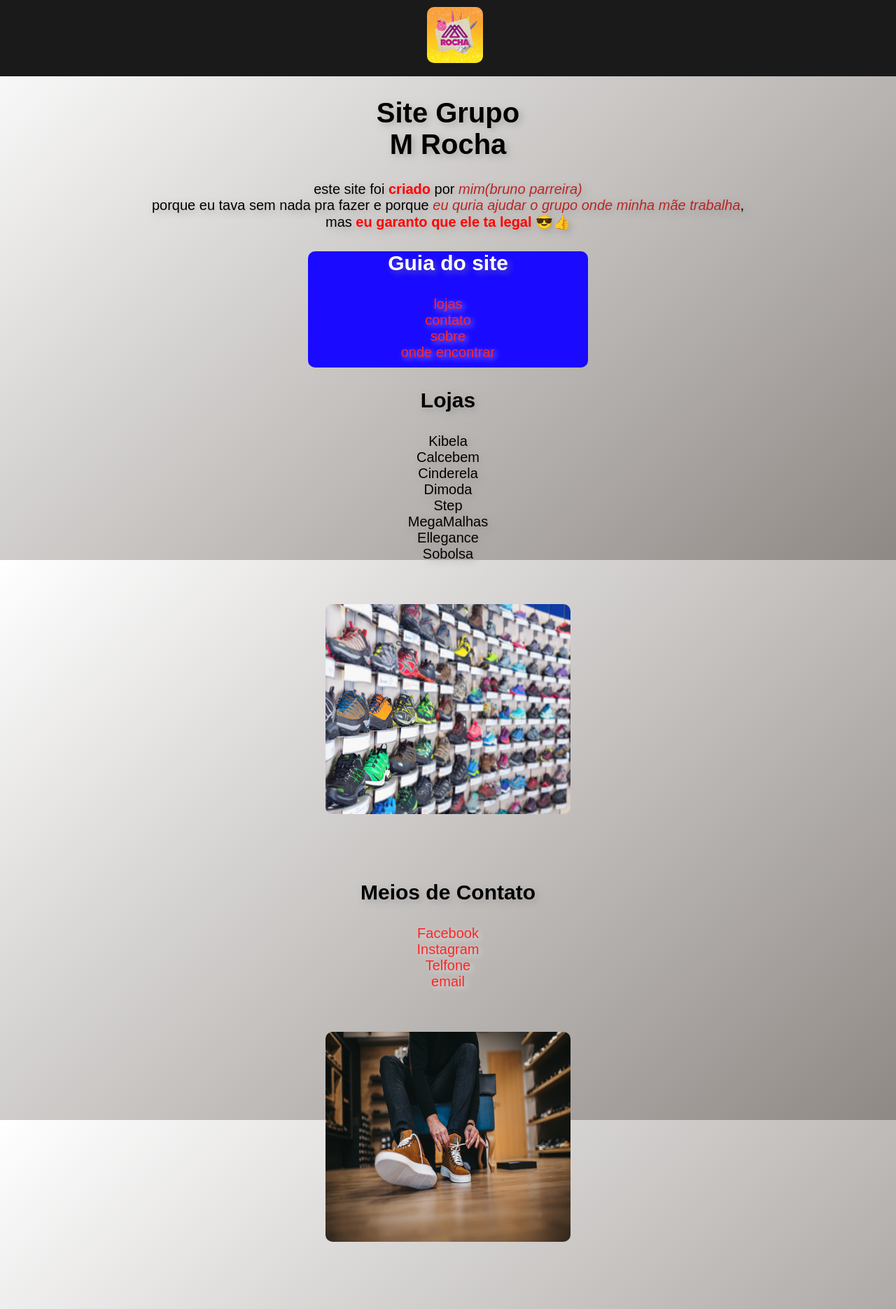
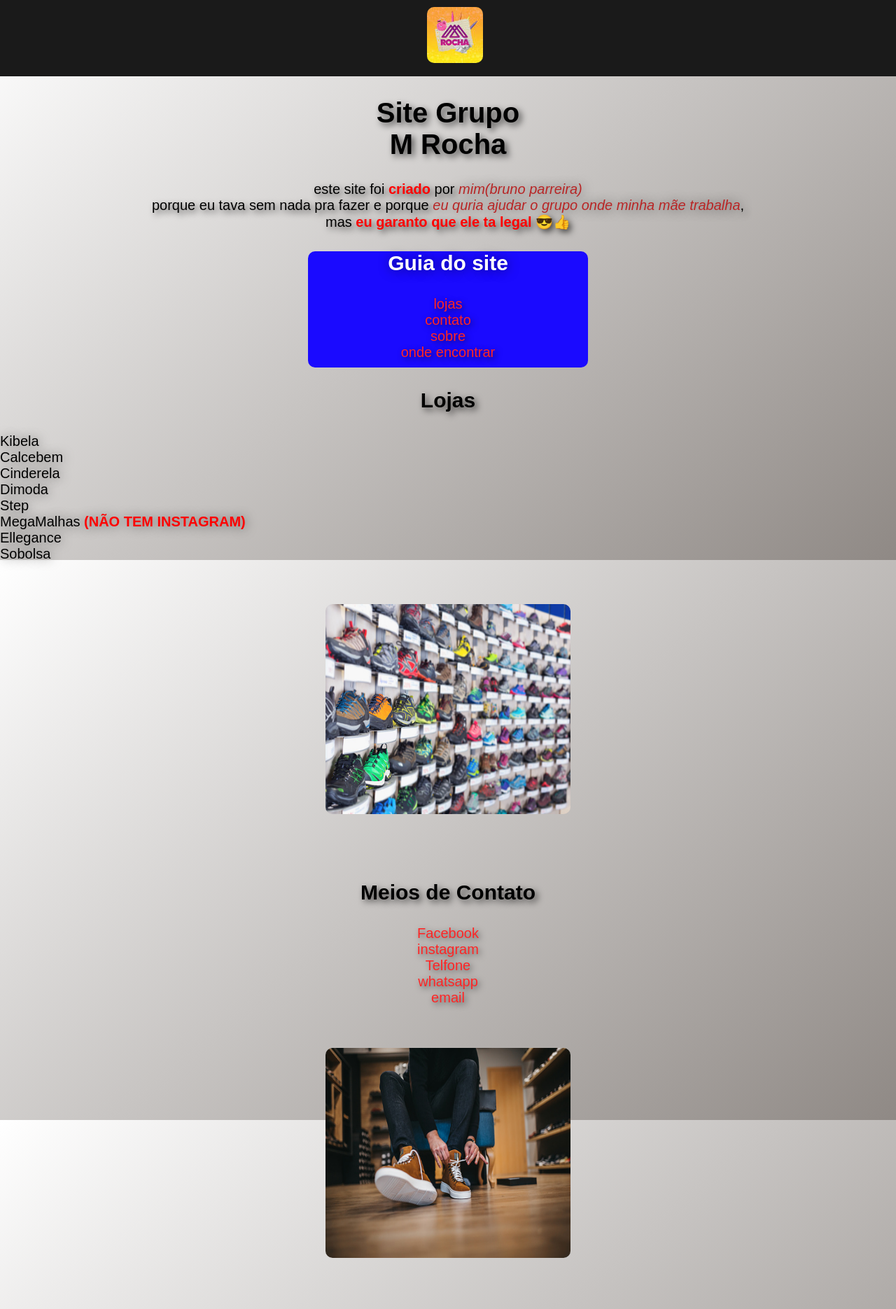
Before and after one commit to Brunin13/Brunin13.github.io, a PHP site: the page made by Mrocha Site/index.html in a window 1280 px wide. Shown: the top 1870 px of the page at 70% size. Run offline with PHP 8.4, Linux system fonts and the light colour scheme.

Commit message:
Add files via upload

```diff
--- a/Mrocha Site/index.html
+++ b/Mrocha Site/index.html
@@ -10,39 +10,40 @@
   </head>
   <body>
     <div id="barra">
-      <a href="https://www.instagram.com/grupom rochaa/" target="_blank"><img src="img/logo.jpg" alt="logotipo do Grupo M Rocha"></a>
+      <a target="_blank" rel="external" href="https://www.instagram.com/grupom rochaa/" target="_blank"><img src="img/logo.jpg" alt="logotipo do Grupo M Rocha"></a>
     </div>
     <div id="container">
       <h1>Site Grupo <br>M Rocha</h1>
       <p>este site foi <strong>criado</strong> por <em>mim(bruno parreira)</em><br> porque eu tava sem nada pra fazer e porque <em>eu quria ajudar o grupo onde minha mãe trabalha</em>,<br> mas <strong>eu garanto que ele ta legal</strong> 😎👍</p>
       <div class="guia">
         <h2>Guia do site</h2>
-        <a href="#lojas">lojas</a>
+        <a target="_blank" rel="external" href="#lojas">lojas</a>
         <br>
-        <a href="#contato">contato</a>
+        <a target="_blank" rel="external" href="#contato">contato</a>
         <br>
-        <a href="#sobre">sobre</a>
+        <a target="_blank" rel="external" href="#sobre">sobre</a>
         <br>
-        <a href="#onde-encontrar">onde encontrar</a>
+        <a target="_blank" rel="external" href="#onde-encontrar">onde encontrar</a>
       </div>
       <h2 id="lojas">Lojas</h2>
-      <ul>
-        <li>Kibela</li>
-        <li>Calcebem</li>
-        <li>Cinderela</li>
-        <li>Dimoda</li>
-        <li>Step</li>
-        <li>MegaMalhas</li>
-        <li>Ellegance</li>
-        <li>Sobolsa</li>
+      <ul id="align">
+        <li><a target="_blank" rel="external" href="https://instagram.com/lojakibella?igshid=YmMyMTA2M2Y=">Kibela</a></li>
+        <li><a target="_blank" rel="external" href="https://instagram.com/calcebemloja?igshid=YmMyMTA2M2Y=">Calcebem</a></li>
+        <li><a target="_blank" rel="external" href="https://instagram.com/cinderela.mrocha?igshid=YmMyMTA2M2Y=">Cinderela</a></li>
+        <li><a target="_blank" rel="external" href="https://instagram.com/rochadimoda?igshid=YmMyMTA2M2Y=">Dimoda</a></li>
+        <li><a target="_blank" rel="external" href="https://instagram.com/lojastep?igshid=YmMyMTA2M2Y=">Step</a></li>
+        <li>MegaMalhas <strong>(NÃO TEM INSTAGRAM)</strong></li>
+        <li><a target="_blank" rel="external" href="https://instagram.com/ellegancemrocha?igshid=YmMyMTA2M2Y=">Ellegance</a></li>
+        <li><a target="_blank" rel="external" href="https://instagram.com/sobolsamrocha?igshid=YmMyMTA2M2Y=">Sobolsa</a></li>
       </ul>
       <img src="img/prateleira-de-sapatos.jpg" alt="sapato">
       <h2 id="contato">Meios de Contato</h2>
       <ul>
-        <li><a href="https://pt-br.facebook.com/grupomrocha/" target="_blank">Facebook</a></li>
-        <li><a href="http://www.instagram.com/grupomrochaa" target="_blank">Instagram</a></li>
-        <li><a href="tel:+557532813344">Telfone</a></li>
-        <li><a href="mailto:grupomrocha@hotmail.com">email</a></li>
+        <li><a target="_blank" rel="external" href="https://pt-br.facebook.com/grupomrocha/" target="_blank">Facebook</a></li>
+        <li><a target="_blank" rel="external" href="http://www.instagram.com/grupomrochaa" target="_blank">instagram</a></li>
+          <li><a target="_blank" rel="external" href="tel:+557532813344">Telfone</a></li>
+        <li><a target="_blank" rel="external" href="https://wa.me/+557532813344">whatsapp</a></li>
+        <li><a target="_blank" rel="external" href="mailto:grupomrocha@hotmail.com"><p>email</p></a></li>
       </ul>
       <img src="img/provando-o-sapato.jpg" alt="sapato">
       <h2 id="sobre">Sobre</h2>
@@ -54,25 +55,25 @@ Trazendo moda para você desde 1980.</p>
 <h2 id="onde-encontrar">Onde encontrar</h2>
 <p>
 Encontre a loja mais próximo de você:
-<a href="#ancora1"><input type="button" id="btn" value="ative o javascript"></a>
+<a target="_blank" rel="external" href="#ancora1"><input type="button" id="btn" value="ative o javascript"></a>
 <div id="saiba-mais">
-<p>Loja Cinderela - <strong><a href="https://www.google.com.br/maps/place/R.+Am%C3%A2ncio+Pereira,+167+-+Vila+Poty,+Paulo+Afonso+-+BA,+48602-110/@-9.402969,-38.2182547,21z/data=!4m5!3m4!1s0x70930bb0ea10cb5:0xb9f9980f2cc4d94e!8m2!3d-9.4029455!4d-38.2182889" target="_blank" rel="external">Rua Amâncio Pereira, 167, Centro.<br> Tel: +55 75 3281 1635</a></strong></p>
+<p>Loja Cinderela - <strong><a target="_blank" rel="external" href="https://www.google.com.br/maps/place/R.+Am%C3%A2ncio+Pereira,+167+-+Vila+Poty,+Paulo+Afonso+-+BA,+48602-110/@-9.402969,-38.2182547,21z/data=!4m5!3m4!1s0x70930bb0ea10cb5:0xb9f9980f2cc4d94e!8m2!3d-9.4029455!4d-38.2182889" target="_blank" rel="external">Rua Amâncio Pereira, 167, Centro.<br> Tel: +55 75 3281 1635</a></strong></p>
 <br>
-<p>Loja Calcebem - <strong><a href="https://www.google.com.br/maps/place/R.+S%C3%A3o+Francisco,+21+-+Vila+Poty,+Paulo+Afonso+-+BA,+48601-270/@-9.4016078,-38.220695,17z/data=!3m1!4b1!4m5!3m4!1s0x70930bb2e64bafb:0x8bbe9c0a6fb79b39!8m2!3d-9.4016131!4d-38.2185063" target="_blank" rel="external">Rua São Francisco, 21, Centro.<br> Tel: +55 75 3281 3344</a></strong></p>
+<p>Loja Calcebem - <strong><a target="_blank" rel="external" href="https://www.google.com.br/maps/place/R.+S%C3%A3o+Francisco,+21+-+Vila+Poty,+Paulo+Afonso+-+BA,+48601-270/@-9.4016078,-38.220695,17z/data=!3m1!4b1!4m5!3m4!1s0x70930bb2e64bafb:0x8bbe9c0a6fb79b39!8m2!3d-9.4016131!4d-38.2185063" target="_blank" rel="external">Rua São Francisco, 21, Centro.<br> Tel: +55 75 3281 3344</a></strong></p>
 </p><br>
 <p>
-Loja Kibella - <a href="https://www.google.com.br/maps/place/Av.+Get%C3%BAlio+Vargas,+270+-+Centro,+Paulo+Afonso+-+BA,+48601-260/@-9.4014814,-38.2195233,17z/data=!3m1!4b1!4m5!3m4!1s0x70930bb4ca39fd5:0x6cb71ed7c89f8989!8m2!3d-9.4014867!4d-38.2173346" target="_blank" rel="external"><strong>Av. Getúlio Vargas, 270 , Centro.<br> Tel: +55 75 3282 1200</strong></a></p>
+Loja Kibella - <a target="_blank" rel="external" href="https://www.google.com.br/maps/place/Av.+Get%C3%BAlio+Vargas,+270+-+Centro,+Paulo+Afonso+-+BA,+48601-260/@-9.4014814,-38.2195233,17z/data=!3m1!4b1!4m5!3m4!1s0x70930bb4ca39fd5:0x6cb71ed7c89f8989!8m2!3d-9.4014867!4d-38.2173346" target="_blank" rel="external"><strong>Av. Getúlio Vargas, 270 , Centro.<br> Tel: +55 75 3282 1200</strong></a></p>
 <br>
-<p>Loja Dimoda - <strong><a href="https://www.google.com.br/maps/place/Av.+Get%C3%BAlio+Vargas,+456+-+Centro,+Paulo+Afonso+-+BA,+48601-260/@-9.4031967,-38.2188777,17z/data=!3m1!4b1!4m5!3m4!1s0x70930bb63577d67:0x83d4847aa212a97!8m2!3d-9.403202!4d-38.216689" target="_blank" rel="external">Av. Getúlio Vargas, 456, Centro.<br> Tel: +55 75 3282 0440</a></strong></p>
+<p>Loja Dimoda - <strong><a target="_blank" rel="external" href="https://www.google.com.br/maps/place/Av.+Get%C3%BAlio+Vargas,+456+-+Centro,+Paulo+Afonso+-+BA,+48601-260/@-9.4031967,-38.2188777,17z/data=!3m1!4b1!4m5!3m4!1s0x70930bb63577d67:0x83d4847aa212a97!8m2!3d-9.403202!4d-38.216689" target="_blank" rel="external">Av. Getúlio Vargas, 456, Centro.<br> Tel: +55 75 3282 0440</a></strong></p>
 <br>
 <p>
-Loja Step - <strong><a href="https://www.google.com.br/maps/place/Av.+Get%C3%BAlio+Vargas,+302+-+Centro,+Paulo+Afonso+-+BA,+48601-260/@-9.4018254,-38.2172994,17z/data=!3m1!4b1!4m5!3m4!1s0x70930bb4ece6d0f:0xb76450feb561d856!8m2!3d-9.4018254!4d-38.2172994" target="_blank" rel="external">Av.Getúlio Vargas, 302, Centro.<br> Tel: +55 75 3281 6542</a></strong></p>
+Loja Step - <strong><a target="_blank" rel="external" href="https://www.google.com.br/maps/place/Av.+Get%C3%BAlio+Vargas,+302+-+Centro,+Paulo+Afonso+-+BA,+48601-260/@-9.4018254,-38.2172994,17z/data=!3m1!4b1!4m5!3m4!1s0x70930bb4ece6d0f:0xb76450feb561d856!8m2!3d-9.4018254!4d-38.2172994" target="_blank" rel="external">Av.Getúlio Vargas, 302, Centro.<br> Tel: +55 75 3281 6542</a></strong></p>
 <br>
-<p>Loja MegaMalhas - <strong><a href="https://www.google.com.br/maps/place/Av.+Get%C3%BAlio+Vargas,+540+-+Centro,+Paulo+Afonso+-+BA,+48601-260/@-9.4030476,-38.2189726,17z/data=!3m1!4b1!4m5!3m4!1s0x70930bb6486b245:0x66747544d0aec990!8m2!3d-9.4030529!4d-38.2167839" target="_blank" rel="external">Av. Getúlio Vargas, 540, Centro.<br> Tel: +55 3282 0994</a></strong></p>
+<p>Loja MegaMalhas - <strong><a target="_blank" rel="external" href="https://www.google.com.br/maps/place/Av.+Get%C3%BAlio+Vargas,+540+-+Centro,+Paulo+Afonso+-+BA,+48601-260/@-9.4030476,-38.2189726,17z/data=!3m1!4b1!4m5!3m4!1s0x70930bb6486b245:0x66747544d0aec990!8m2!3d-9.4030529!4d-38.2167839" target="_blank" rel="external">Av. Getúlio Vargas, 540, Centro.<br> Tel: +55 3282 0994</a></strong></p>
 <br>
-Loja Ellegance - <strong><a href="https://www.google.com.br/maps/place/Av.+Get%C3%BAlio+Vargas,+490+-+Centro,+Paulo+Afonso+-+BA,+48601-260/@-9.4034491,-38.2189211,17z/data=!3m1!4b1!4m5!3m4!1s0x70930bb7bf2055b:0x64bcec5b4f6cb3e4!8m2!3d-9.4034544!4d-38.2167324" target="_blank" rel="external">Av. Getúlio Vargas, Centro, 490, Centro.<br> Tel: +55 3281 6542</a></strong></p>
+Loja Ellegance - <strong><a target="_blank" rel="external" href="https://www.google.com.br/maps/place/Av.+Get%C3%BAlio+Vargas,+490+-+Centro,+Paulo+Afonso+-+BA,+48601-260/@-9.4034491,-38.2189211,17z/data=!3m1!4b1!4m5!3m4!1s0x70930bb7bf2055b:0x64bcec5b4f6cb3e4!8m2!3d-9.4034544!4d-38.2167324" target="_blank" rel="external">Av. Getúlio Vargas, Centro, 490, Centro.<br> Tel: +55 3281 6542</a></strong></p>
 <br>
-<p>Loja Sobolsa - <strong><a href="https://www.google.com.br/maps/place/R.+Am%C3%A2ncio+Pereira,+60+-+Centro,+Paulo+Afonso+-+BA,+48602-110/@-9.4022838,-38.2198051,17z/data=!3m1!4b1!4m5!3m4!1s0x70930bb40c0ff75:0xf82f9ce386624e2b!8m2!3d-9.4022891!4d-38.2176164" target="_blank" rel="external">Rua Amâncio Pereira, 60, Centro.<br> Tel: +55 3281 1635</a></strong></p>
+<p>Loja Sobolsa - <strong><a target="_blank" rel="external" href="https://www.google.com.br/maps/place/R.+Am%C3%A2ncio+Pereira,+60+-+Centro,+Paulo+Afonso+-+BA,+48602-110/@-9.4022838,-38.2198051,17z/data=!3m1!4b1!4m5!3m4!1s0x70930bb40c0ff75:0xf82f9ce386624e2b!8m2!3d-9.4022891!4d-38.2176164" target="_blank" rel="external">Rua Amâncio Pereira, 60, Centro.<br> Tel: +55 3281 1635</a></strong></p>
 <br id='ancora1'>
 * Todas localizadas em Paulo Afonso/BA.<br><p>
 </div></p>
--- a/Mrocha Site/style.css
+++ b/Mrocha Site/style.css
@@ -11,6 +11,7 @@ body {
   background-image: linear-gradient(140deg, #ffffff, #8f8985);
   color: black;
   background-attachment: fixed;
+  text-shadow: 1px 1px 15px rgba(0, 0, 0, 0.5);
 }
 
 #btn2 {
@@ -43,12 +44,26 @@ strong {
   color: red;
 }
 
+ul#align {
+  justify-content: center;
+  align-items: center;
+  text-align: justify;
+  cursor: pointer;
+   text-shadow: 1px 1px 15px rgba(0, 0, 0, 0.5);
+}
+
+ul#align a {
+   text-shadow: 1px 1px 15px rgba(0, 0, 0, 0.5);
+  color: black;
+}
+
 #saiba-mais {
   visibility: hidden;
 }
 
 em {
   color: rgb(185, 38, 38);
+   text-shadow: 1px 1px 15px rgba(0, 0, 0, 0.5);
 }
 
 #container {
@@ -58,7 +73,8 @@ em {
   font-family: Arial, Helvetica, sans-serif;
   margin: auto;
   text-align: center;
-  text-shadow: 4px 4px 10px rgba(139, 139, 139, 0.521);
+  text-shadow: 4px 4px 10px rgba(0, 0, 0, 0.651);
+  justify-content: center;
 
 }
 
@@ -66,13 +82,13 @@ em {
   transition: 500ms;
   color: #ff2525;
   text-decoration: none;
-  text-shadow: 3px 3px 9px rgba(255, 255, 255, 0.562);
+  text-shadow: 3px 3px 9px rgba(0, 0, 0, 0.562);
 }
 
 #container a:hover{
   color: rgb(136, 31, 17);
   text-decoration: none;
-  text-shadow: 4px 4px 14px rgba(189, 189, 189, 0.356);
+  text-shadow: 4px 4px 14px rgba(0, 0, 0, 0.356);
 }
 
 .guia {
@@ -84,6 +100,7 @@ em {
   margin: auto;
   border-radius: 10px;
   padding-bottom: 10px;
+   text-shadow: 1px 1px 15px rgba(0, 0, 0, 0.5);
 }
 
 
@@ -93,7 +110,7 @@ em {
 }
 
 h1 {
-  margin: 30px;
+  margin: 30px
 }
 
 h2 {
```
